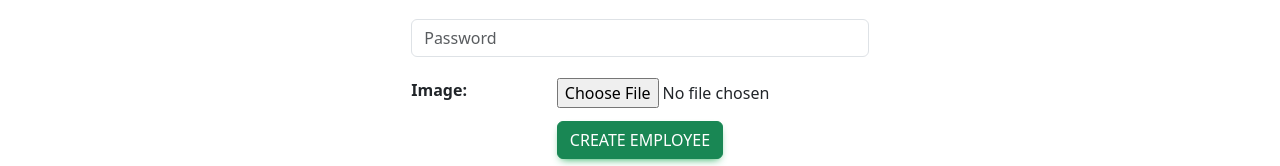
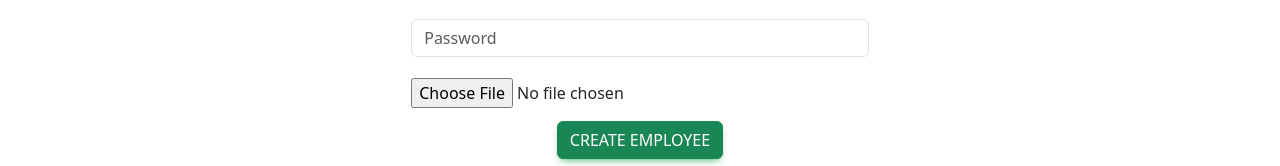
Before and after one commit to musaddango/EmployeeMS, a React (Create React App) app in the folder front_end/: page /dashboard/employees/create in a window 1280 px wide. Shown: the part 581-747 px from the top of the page. Built offline with nearby package versions, Linux system fonts and the light colour scheme.

Commit message:
Multer branch commit

```diff
--- a/front_end/src/pages/dashboard/CreateAccount.jsx
+++ b/front_end/src/pages/dashboard/CreateAccount.jsx
@@ -32,6 +32,7 @@ function CreateAccount() {
         const formData = new FormData();
         formData.append("name", empDetails.name);
         formData.append("email", empDetails.email);
+        formData.append("address", empDetails.address);
         formData.append("password", empDetails.password);
         formData.append("image", empDetails.image);
 
@@ -95,8 +96,7 @@ function CreateAccount() {
                         style={{marginTop:"5px", marginBottom:"5px"}}
                     />
                 </div>
-                <div className="form-group d-flex justify-content-between p-2">
-                    <label><b>Image: </b></label>
+                <div className="form-group d-flex justify-content-start p-2">
                     <input
                         onChange={onChange}
                         type="file"
```
Also changed, not shown: 1 other file (tests, documents, lock files or other folders).
